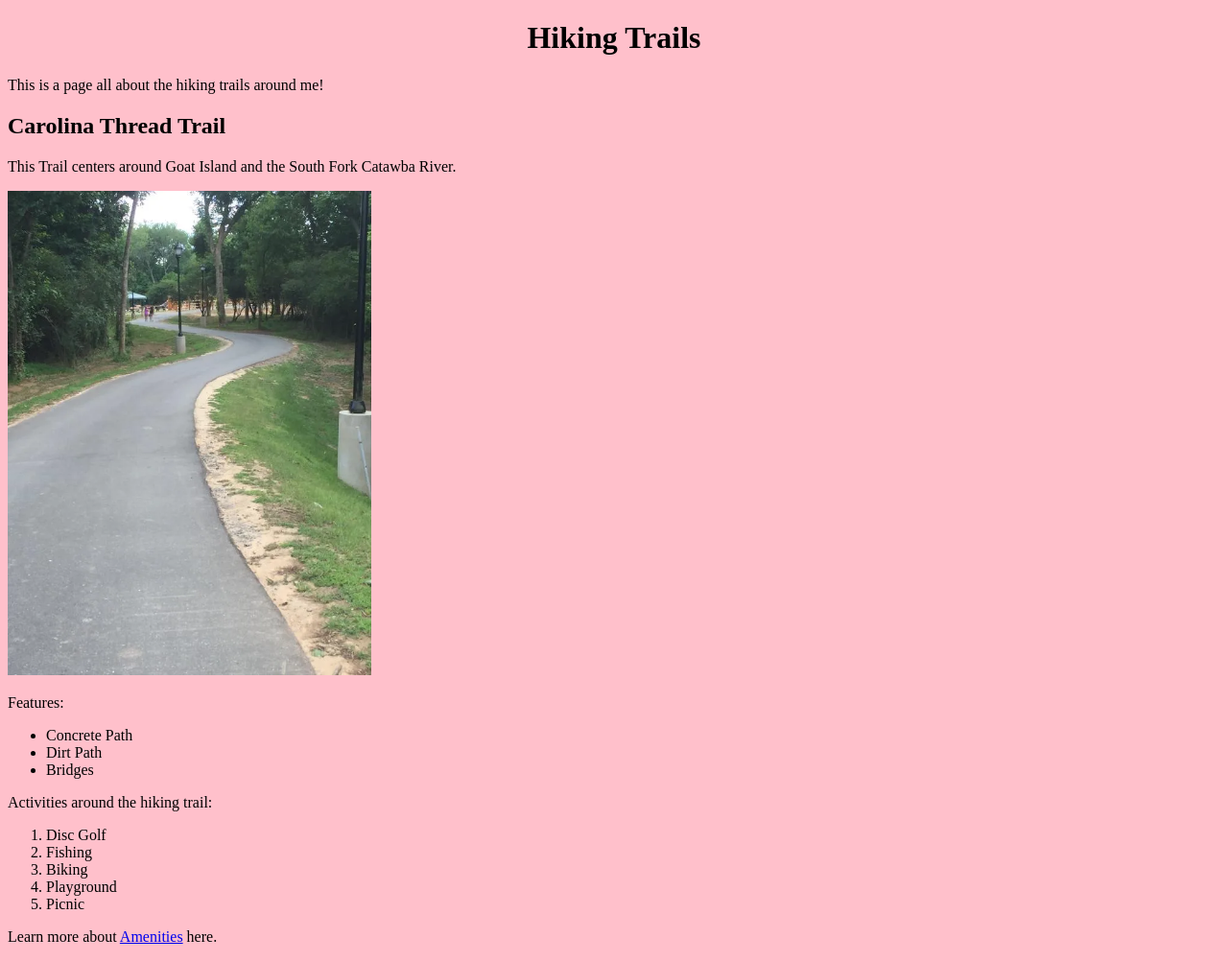
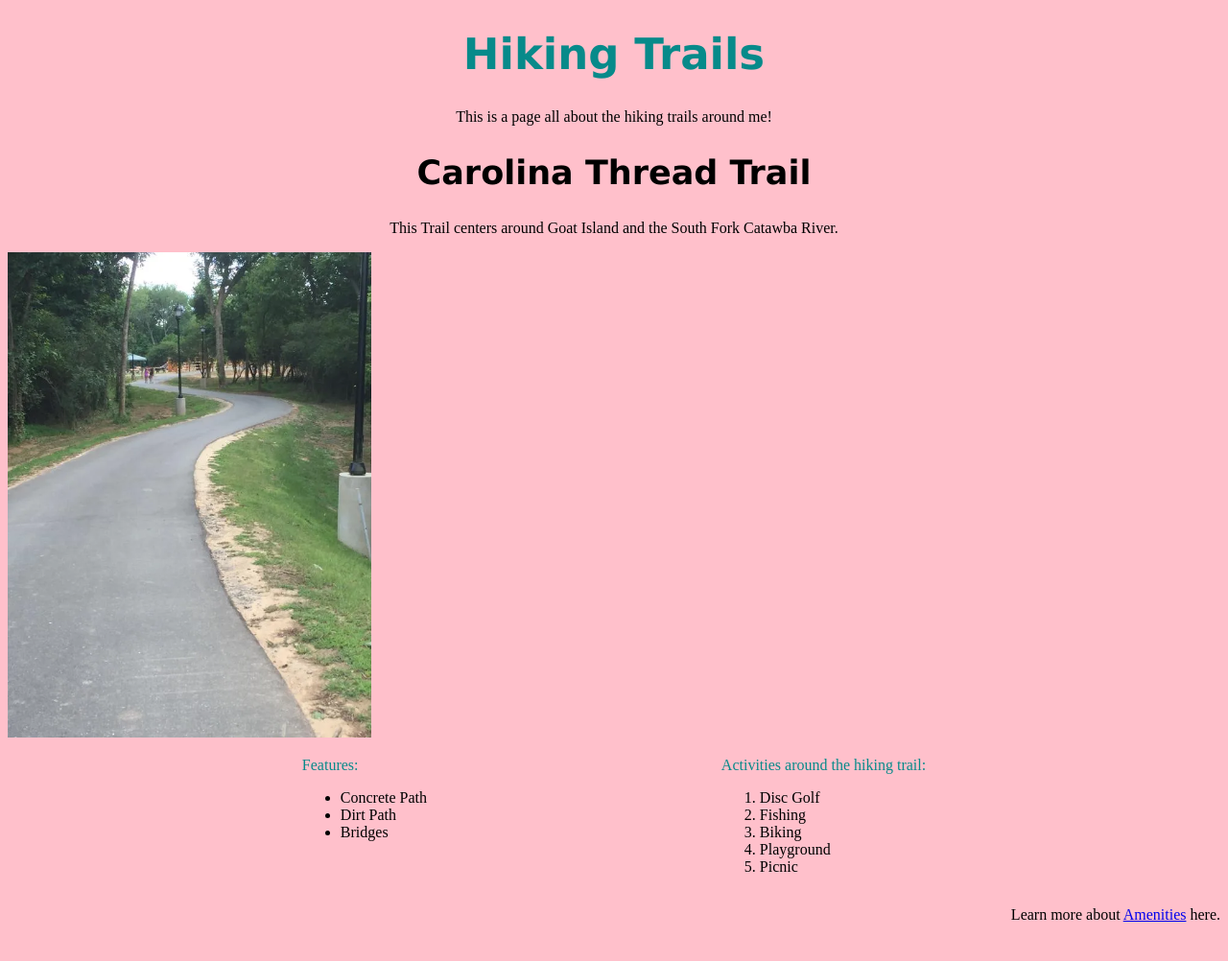
Before and after one commit to celestepaul-ui/HomeworkAssignmentWk4, a plain HTML site: page index.HTML in a window 1280 px wide. Shown: the whole page at 96% size. After the commit the page ends 979 px from the top, so only its background shows below. Drawn offline with Linux system fonts and the light colour scheme.

Commit message:
added flexboxes, classes, id's

```diff
--- a/css/style.css
+++ b/css/style.css
@@ -4,8 +4,39 @@
 
 h1 {
   text-align: center;
+  font-size: 45px;
+  font-family:'Lucida Sans'
+}
+
+h2 {
+  text-align: center;
+  font-size: 35px;
+  font-family:'Lucida Sans'
 }
 
 p {
   text-align: left;
 }
+
+.Subtitle {
+  text-align: center
+}
+
+.footerlink {
+  text-align: right
+}
+
+#maintitle {
+  color:rgb(7, 138, 138)
+}
+
+#sectiontitle1 {
+  color: rgb(7, 138, 138)
+}
+#sectiontitle2 {
+  color: rgb(7, 138, 138)
+}
+.flex-container {
+  display: flex;
+  justify-content:space-evenly
+}
--- a/index.HTML
+++ b/index.HTML
@@ -6,18 +6,19 @@
     <body>
         <header>
             <!-- Tell readers about the main subject -->
-            <h1>Hiking Trails</h1>
-            <p>This is a page all about the hiking trails around me!</p>
+            <h1 id="maintitle">Hiking Trails</h1>
+            <p class="Subtitle">This is a page all about the hiking trails around me!</p>
         </header>
         <main>
             <article>
                 <!--Inform about the Carolina Thread Trail and what it centers around-->
                 <h2>Carolina Thread Trail</h2>
-                <p>This Trail centers around Goat Island and the South Fork Catawba River.</p>
+                <p class="Subtitle">This Trail centers around Goat Island and the South Fork Catawba River.</p>
                 <img src="./Images/goat-island-greenway-25-57.1773311125.jpg" alt="Goat Island Entrance to Carolina Thread Trail" width="30%" />
+                <div class="flex-container">
                     <section>
                         <!--  List pathway features of the park that hikers would expect-->
-                    <p>Features:</p>
+                        <p id="sectiontitle1">Features:</p>
                         <ul>
                         <li>Concrete Path</li>
                         <li>Dirt Path</li>
@@ -26,7 +27,7 @@
                     </section>
                     <section>
                         <!--Numbered list of Activities hikers can participate in around the hiking trail-->
-                    <p>Activities around the hiking trail:</p>
+                        <p id="sectiontitle2">Activities around the hiking trail:</p>
                         <ol>
                         <li>Disc Golf</li>
                         <li>Fishing</li>
@@ -35,11 +36,12 @@
                         <li>Picnic</li>
                         </ol>
                     </section>
+                </div>
             </article>
         </main>
         <footer>
             <!--Give users an option to click for more amenities-->
-            <p>Learn more about <a href="page2.HTML">Amenities</a> here.</p>
+            <p class="footerlink">Learn more about <a href="page2.HTML">Amenities</a> here.</p>
         </footer>
     </body>
 </html>
```
Also changed, not shown: page2.HTML (+8 -6 lines). Lines whose indentation alone changed are shown as unchanged.
